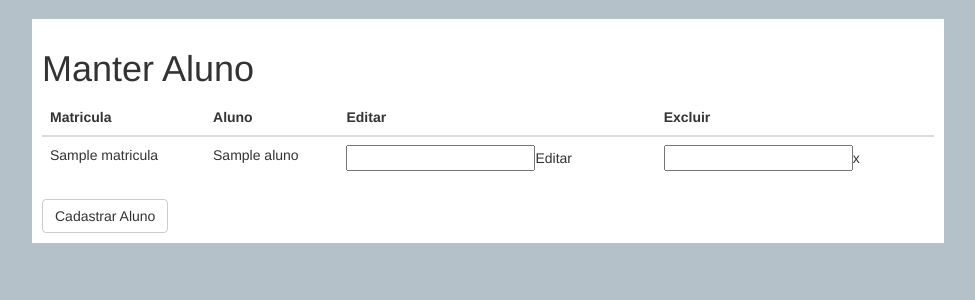
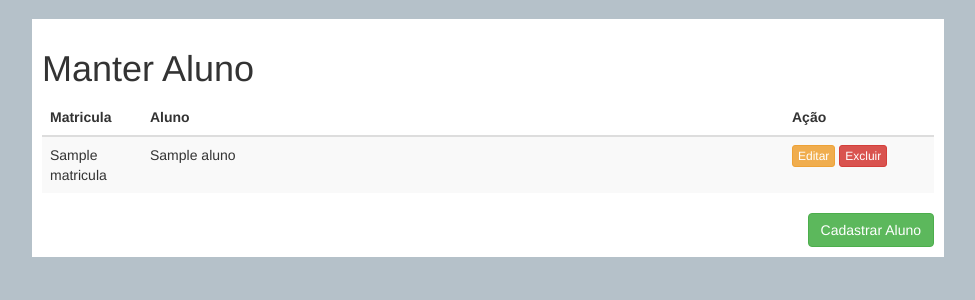
Before and after one commit to julianivn/sistemaTCC, a PHP site: template src/SistemaTCC/View/aluno/listar.twig in a window 1280 px wide. Shown: the part 81-381 px from the top of the page, without its empty margins (152-1127 px from the left). Run offline with PHP 8.4, Linux system fonts and the light colour scheme; the template is opened without the code that fills it: most values are stand-ins (such as "Sample title", 1, 10 or a date in 2020); some libraries are stand-ins or nearby versions.

Commit message:
Manter Aluno - Layout e Listagem
Organização do layout e listagem de alunos do banco.

```diff
--- a/src/SistemaTCC/Controller/AlunoController.php
+++ b/src/SistemaTCC/Controller/AlunoController.php
@@ -99,7 +99,9 @@ class AlunoController {
     }
 
 	public function listarAction(Application $app) {
-		$alunos = array();
+		$sql = 'SELECT a.id, a.matricula, p.nome FROM \SistemaTCC\Model\Aluno a JOIN a.pessoa p';
+		$query = $app['orm']->createQuery($sql);
+		$alunos = $query->getResult();
 		return $app['twig']->render('aluno/listar.twig', array('alunos' => $alunos));
 	}
 
--- a/src/SistemaTCC/View/aluno/listar.twig
+++ b/src/SistemaTCC/View/aluno/listar.twig
@@ -4,14 +4,13 @@
 	<h1>Manter Aluno</h1>
 	<div class="row">
 		<div class="col-xs-12">
-			<form>
-				<table class="table">
+			<form action="aluno/" method="get">
+				<table class="table table-striped">
 					<thead>
 						<tr>
-							<th>Matricula</th>
+							<th width="100px">Matricula</th>
 							<th>Aluno</th>
-							<th>Editar</th>
-							<th>Excluir</th>
+							<th width="150px">Ação</th>
 						</tr>
 					</thead>
 					<tbody>
@@ -19,8 +18,10 @@
 							<tr>
 								<td>{{ aluno.matricula }}</td>
 								<td>{{ aluno.nome }}</td>
-								<td><input formaction="public/aluno/{{ aluno.id }}/" formmethod="">Editar</a></td>
-								<td><input formaction="public/aluno/{{ aluno.id }}/" formmethod="DELETE">x</a></td>
+								<td>
+									<input type="submit" class="btn btn-warning btn-xs" name="editar" value="Editar" formaction="aluno/editar/" >
+									<input type="submit" class="btn btn-danger btn-xs" name="excluir" value="Excluir" formaction="aluno/{{ aluno.id }}/" formmethod="DELETE">
+								</td>
 							</tr>
 						{% endfor %}
 					</tbody>
@@ -30,7 +31,7 @@
 	</div>
 	<div class="row">
 		<div class="col-xs-12">
-			<a href="public/aluno/inserir" class="btn btn-default">Cadastrar Aluno</a>
+			<a href="aluno/inserir" class="btn btn-success pull-right">Cadastrar Aluno</a>
 		</div>
 	</div>
 {% endblock %}
```
